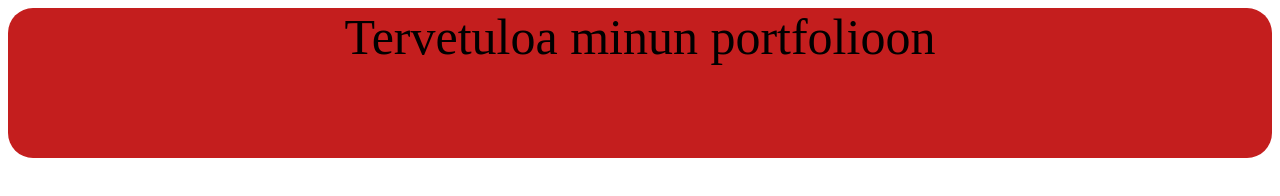
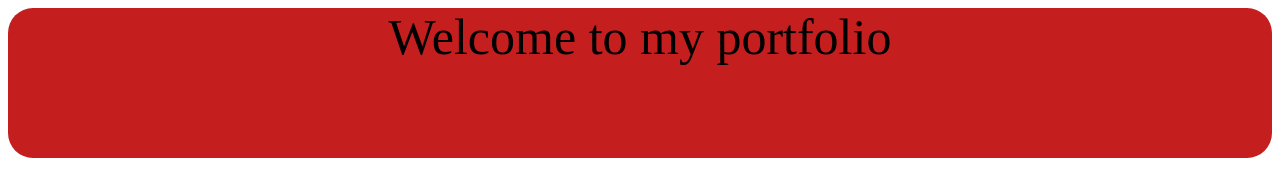
Before and after one commit to Nolozu/Portfolio, a plain HTML site: page index.html in a window 1280 px wide. Drawn offline with Linux system fonts and the light colour scheme.

Commit message:
Update index.html

```diff
--- a/index.html
+++ b/index.html
@@ -6,7 +6,8 @@
   </head>
   <body>
     <div class="Boxi">
-        <a>Tervetuloa minun portfolioon</a>
+        <a>Welcome to my portfolio</a>
+        <a></a>
     </div>
   </body>
 </html>
```
